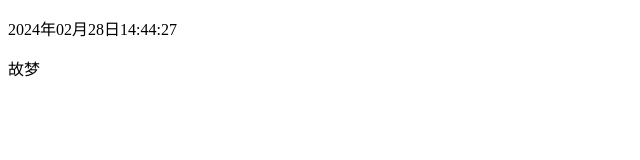
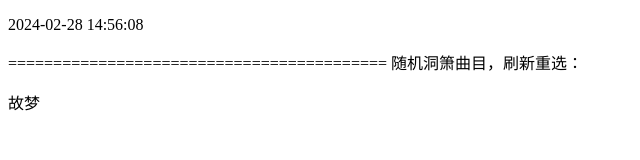
Before and after one commit to xianlinglu/xianlinglu.github.io, a plain HTML site: page index.html in a window 1280 px wide. Shown: the whole page, without its empty margins (0-640 px from the left). Drawn offline with Linux system fonts and the light colour scheme.

Commit message:
Update index.html

```diff
--- a/index.html
+++ b/index.html
@@ -1,12 +1,15 @@
 <!DOCTYPE html>
 <html>
 <head>
-  <title>随机选择元素并写入HTML</title>
+  <title>Home</title>
   <meta name="viewport" content="width=device-width, initial-scale=1.0 maximum-scale=1.0" />
 </head>
 <body>
-  <p>2024年02月28日14:44:27</p>
-  <div id="container"></div>
+
+  <p>2024-02-28 14:56:08</p>
+  ==========================================
+
+  随机洞箫曲目，刷新重选：<div id="container"></div>
 
   <script>
     const array = ['红颜旧', '元夕', '一眼千年', '醉红颜', '故梦'];
```
